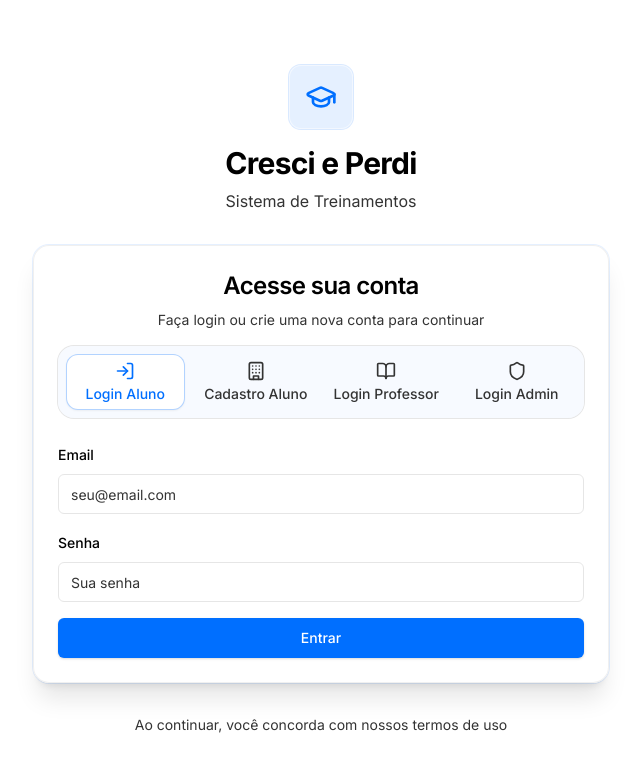
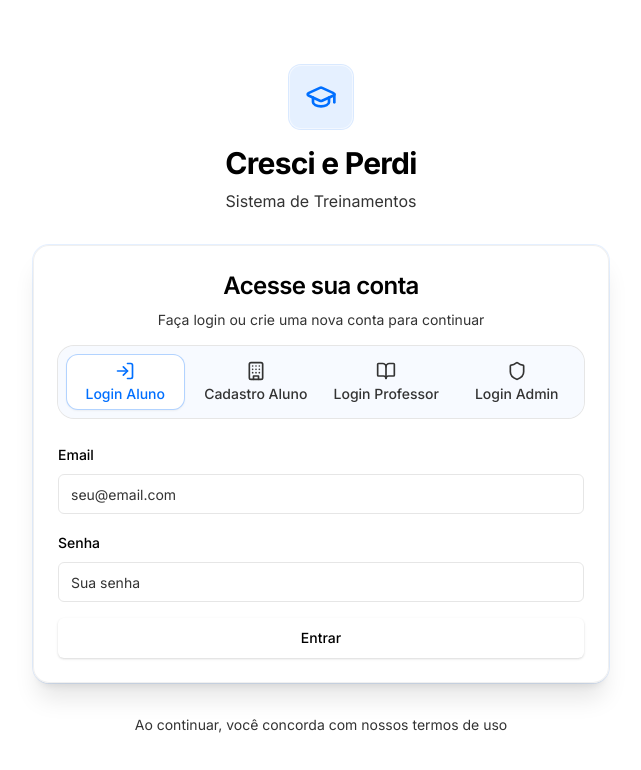
Before and after one commit to saulloallves/treinamento, a React (Vite) app: page /auth in a window 1280 px wide. Shown: the top 770 px of the page, without its empty margins (319-960 px from the left). Built offline with nearby package versions, Linux system fonts and the light colour scheme.

Commit message:
Fix color palette

```diff
--- a/src/index.css
+++ b/src/index.css
@@ -192,14 +192,14 @@ html, body, #root {
   }
 
   body {
-    @apply bg-brand-white text-brand-black font-sans antialiased;
+    @apply bg-background text-foreground font-sans antialiased;
     min-height: 100vh;
   }
 }
 
 @layer components {
   .card-clean {
-    @apply bg-brand-white rounded-lg border border-gray-200 shadow-clean hover:shadow-clean-md transition-shadow duration-200;
+    @apply bg-card rounded-lg border border-border shadow-clean hover:shadow-clean-md transition-shadow duration-200;
   }
 
   .btn-clean {
@@ -207,23 +207,23 @@ html, body, #root {
   }
 
   .btn-primary {
-    @apply btn-clean bg-brand-blue text-brand-white hover:bg-blue-600 focus:ring-brand-blue shadow-clean;
+    @apply btn-clean bg-primary text-primary-foreground hover:bg-primary/90 focus:ring-primary shadow-clean;
   }
 
   .btn-secondary {
-    @apply btn-clean bg-brand-white text-brand-gray-dark border border-gray-300 hover:bg-gray-50 focus:ring-brand-blue shadow-clean;
+    @apply btn-clean bg-secondary text-secondary-foreground border border-border hover:bg-secondary/80 focus:ring-primary shadow-clean;
   }
 
   .sidebar-clean {
-    @apply bg-brand-white border-r border-gray-200;
+    @apply bg-sidebar border-r border-sidebar-border;
   }
 
   .sidebar-item {
-    @apply flex items-center gap-3 px-4 py-3 mx-2 rounded-md text-brand-gray-dark hover:text-brand-blue hover:bg-brand-blue-light transition-colors duration-200;
+    @apply flex items-center gap-3 px-4 py-3 mx-2 rounded-md text-sidebar-foreground hover:text-sidebar-primary hover:bg-sidebar-accent transition-colors duration-200;
   }
 
   .sidebar-item-active {
-    @apply flex items-center gap-3 px-4 py-3 mx-2 rounded-md text-brand-white bg-brand-blue shadow-clean;
+    @apply flex items-center gap-3 px-4 py-3 mx-2 rounded-md text-sidebar-primary-foreground bg-sidebar-primary shadow-clean;
   }
 
   .metric-card {
@@ -231,11 +231,11 @@ html, body, #root {
   }
 
   .text-title {
-    @apply text-brand-black font-semibold;
+    @apply text-foreground font-semibold;
   }
 
   .text-secondary {
-    @apply text-brand-gray-dark;
+    @apply text-muted-foreground;
   }
 
   /* Mobile-first responsive utilities */
@@ -282,7 +282,7 @@ html, body, #root {
   }
 
   .text-link {
-    @apply text-brand-blue hover:text-blue-600 transition-colors duration-200;
+    @apply text-primary hover:text-primary/90 transition-colors duration-200;
   }
 
   /* Design System Moderno */
@@ -304,7 +304,7 @@ html, body, #root {
   }
 
   .modern-button-secondary {
-    @apply bg-white/80 backdrop-blur-sm text-gray-700 font-medium px-4 py-2 rounded-full border border-gray-200 transition-all duration-300 hover:bg-white hover:shadow-md hover:scale-105 active:scale-95;
+    @apply bg-secondary/80 backdrop-blur-sm text-secondary-foreground font-medium px-4 py-2 rounded-full border border-border transition-all duration-300 hover:bg-secondary hover:shadow-md hover:scale-105 active:scale-95;
   }
 
   .status-badge {
@@ -322,7 +322,7 @@ html, body, #root {
   }
 
   .status-finished {
-    @apply bg-gray-100 text-gray-600;
+    @apply bg-muted text-muted-foreground;
   }
 
   .status-cancelled {
--- a/tailwind.config.ts
+++ b/tailwind.config.ts
@@ -69,14 +69,6 @@ export default {
 					'accent-foreground': 'hsl(var(--sidebar-accent-foreground))',
 					border: 'hsl(var(--sidebar-border))',
 					ring: 'hsl(var(--sidebar-ring))'
-				},
-				// Paleta de cores limpa e moderna
-				'brand': {
-					'blue': 'hsl(var(--brand-blue))',
-					'blue-light': 'hsl(var(--brand-blue-light))',
-					'black': 'hsl(var(--brand-black))',
-					'gray-dark': 'hsl(var(--brand-gray-dark))',
-					'white': 'hsl(var(--brand-white))',
 				},
 
 				// Status colors
```
